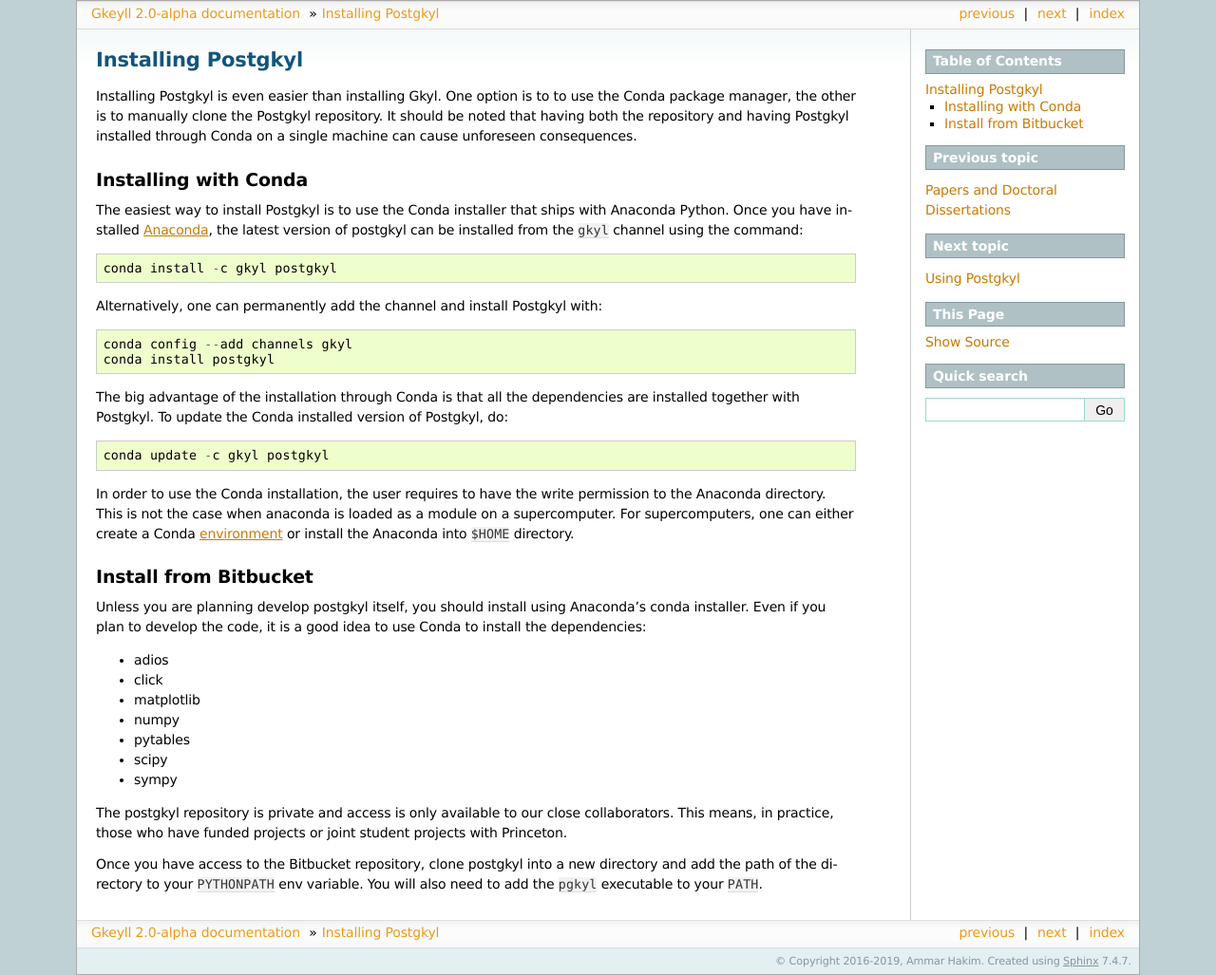
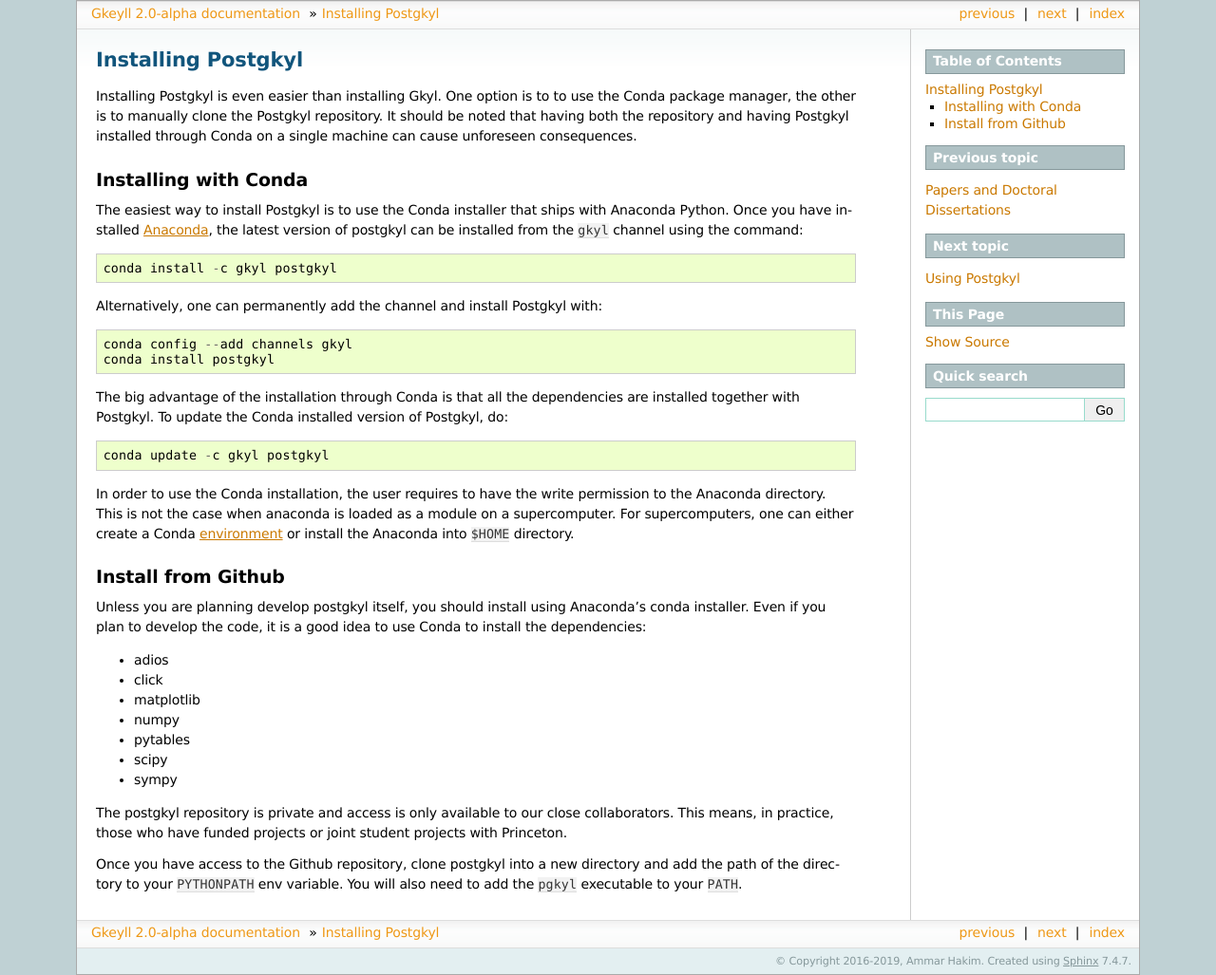
Before and after one commit to ammarhakim/gkyl-doc, a Sphinx documentation site: the page built from source/postgkyl/install.rst, in a window 1280 px wide. Shown: the whole page at 95% size. Built offline with Sphinx 7.4.7, drawn with Linux system fonts in a browser that asks for light colours.

Commit message:
Mercurial -> Github

```diff
--- a/source/gkyl/install.rst
+++ b/source/gkyl/install.rst
@@ -15,7 +15,7 @@
 Build instructions for dependencies are provided in the build sections
 below. Gkeyll depends on the following tools and packages:
 
-- `Mercurial <https://www.mercurial-scm.org>`_ version control system
+- Git version control system
 - A modern C/C++ compiler; Python (for use in waf build system and
   post-processing)
 - LuaJIT
@@ -30,9 +30,9 @@
 Getting the code
 ----------------
 
-Once you have Mercurial installed, clone the source repo as follows::
+Using Git clone the source repo as follows::
 
-  hg clone https://bitbucket.org/ammarhakim/gkyl
+  git clone https://github.com/ammarhakim/gkyl.git
 
 Note on building on Mac OS X Mojave
 -----------------------------------
--- a/source/license.rst
+++ b/source/license.rst
@@ -2,7 +2,10 @@
 +++++++
 
 **Gkeyll can be used freely for research at universities, national
-laboratories and other institutions.**
+laboratories and other institutions. In general, use in commerical
+(for-profit) companies is not permitted, even if used for research. If
+you want to use Gkeyll in a commerical enviornment, please ask us
+first.**
 
 We follow a *open-source but closed development model*.  Even though
 read access to the code is available to everyone, write access to the
--- a/source/postgkyl/install.rst
+++ b/source/postgkyl/install.rst
@@ -37,8 +37,8 @@
 `environment <https://conda.io/docs/user-guide/tasks/manage-environments.html>`_
 or install the Anaconda into ``$HOME`` directory.
 
-Install from Bitbucket
-----------------------
+Install from Github
+-------------------
 
 Unless you are planning develop postgkyl itself, you should install
 using Anaconda's conda installer. Even if you plan to develop the
@@ -56,7 +56,7 @@
 collaborators. This means, in practice, those who have funded projects
 or joint student projects with Princeton.
 
-Once you have access to the Bitbucket repository, clone postgkyl into a new
-directory and add the path of the directory to your ``PYTHONPATH`` env
-variable. You will also need to add the ``pgkyl`` executable to your
-``PATH``.
+Once you have access to the Github repository, clone postgkyl into a
+new directory and add the path of the directory to your ``PYTHONPATH``
+env variable. You will also need to add the ``pgkyl`` executable to
+your ``PATH``.
```
